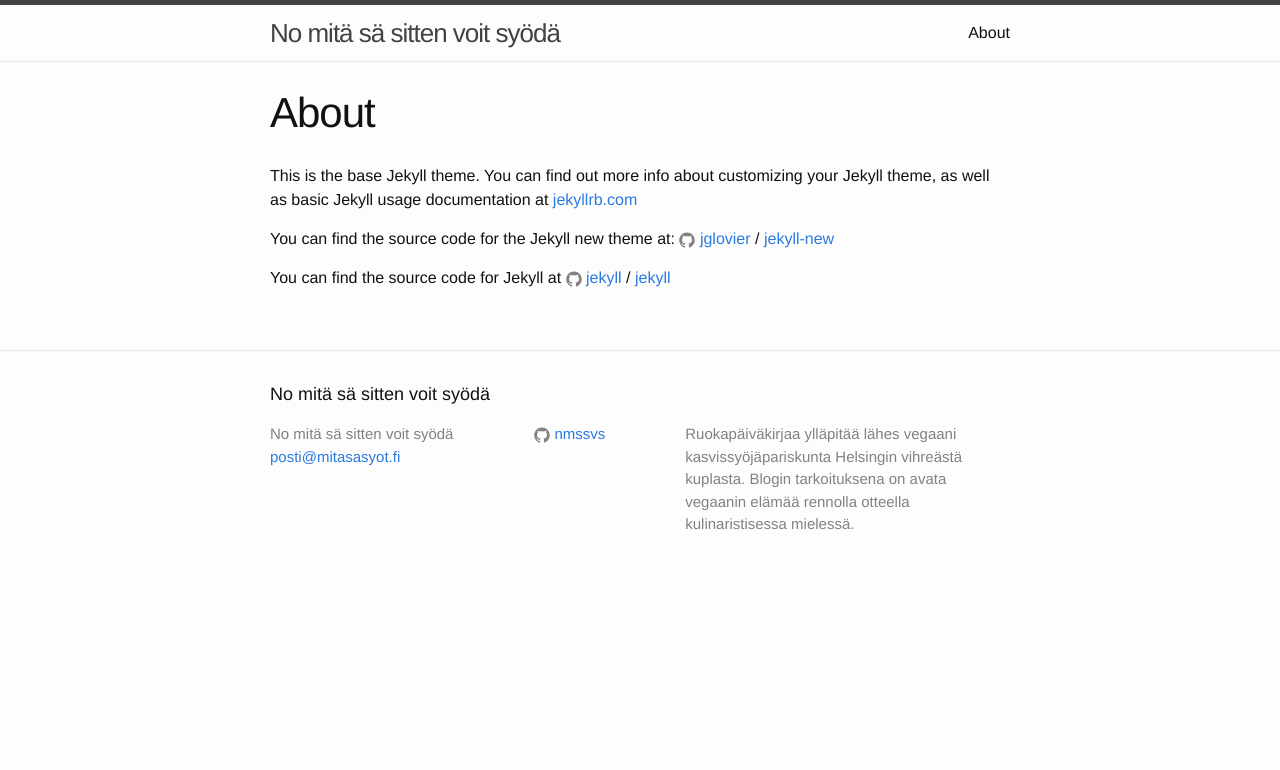
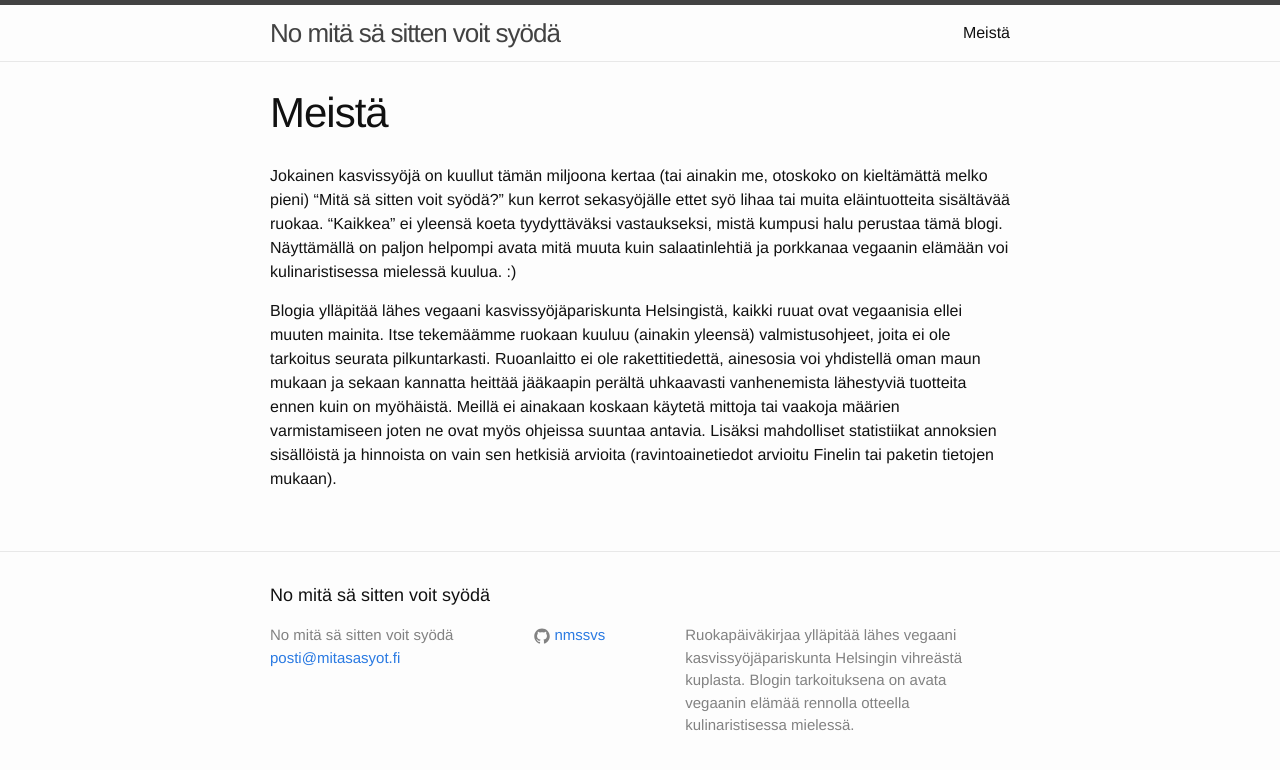
Before and after one commit to nmssvs/nmssvs.github.io, a Jekyll site: the page built from about.md, in a window 1280 px wide. Shown: the top 770 px of the page. Built offline with Jekyll 4.4.1, drawn with Linux system fonts in a browser that asks for light colours.

Commit message:
update about content

```diff
--- a/about.md
+++ b/about.md
@@ -1,15 +1,20 @@
 ---
 layout: page
-title: About
+title: Meistä
 permalink: /about/
 ---
 
-This is the base Jekyll theme. You can find out more info about customizing your Jekyll theme, as well as basic Jekyll usage documentation at [jekyllrb.com](http://jekyllrb.com/)
+Jokainen kasvissyöjä on kuullut tämän miljoona kertaa (tai ainakin me, otoskoko on kieltämättä
+melko pieni) “Mitä sä sitten voit syödä?” kun kerrot sekasyöjälle ettet syö lihaa tai muita
+eläintuotteita sisältävää ruokaa. “Kaikkea” ei yleensä koeta tyydyttäväksi vastaukseksi, mistä
+kumpusi halu perustaa tämä blogi. Näyttämällä on paljon helpompi avata mitä muuta kuin
+salaatinlehtiä ja porkkanaa vegaanin elämään voi kulinaristisessa mielessä kuulua. :)
 
-You can find the source code for the Jekyll new theme at:
-{% include icon-github.html username="jglovier" %} /
-[jekyll-new](https://github.com/jglovier/jekyll-new)
-
-You can find the source code for Jekyll at
-{% include icon-github.html username="jekyll" %} /
-[jekyll](https://github.com/jekyll/jekyll)
+Blogia ylläpitää lähes vegaani kasvissyöjäpariskunta Helsingistä, kaikki ruuat ovat vegaanisia
+ellei muuten mainita. Itse tekemäämme ruokaan kuuluu (ainakin yleensä) valmistusohjeet, joita ei
+ole tarkoitus seurata pilkuntarkasti. Ruoanlaitto ei ole rakettitiedettä, ainesosia voi yhdistellä
+oman maun mukaan ja sekaan kannatta heittää jääkaapin perältä uhkaavasti vanhenemista lähestyviä
+tuotteita ennen kuin on myöhäistä. Meillä ei ainakaan koskaan käytetä mittoja tai vaakoja määrien
+varmistamiseen joten ne ovat myös ohjeissa suuntaa antavia. Lisäksi mahdolliset statistiikat
+annoksien sisällöistä ja hinnoista on vain sen hetkisiä arvioita (ravintoainetiedot arvioitu
+Finelin tai paketin tietojen mukaan).
```
